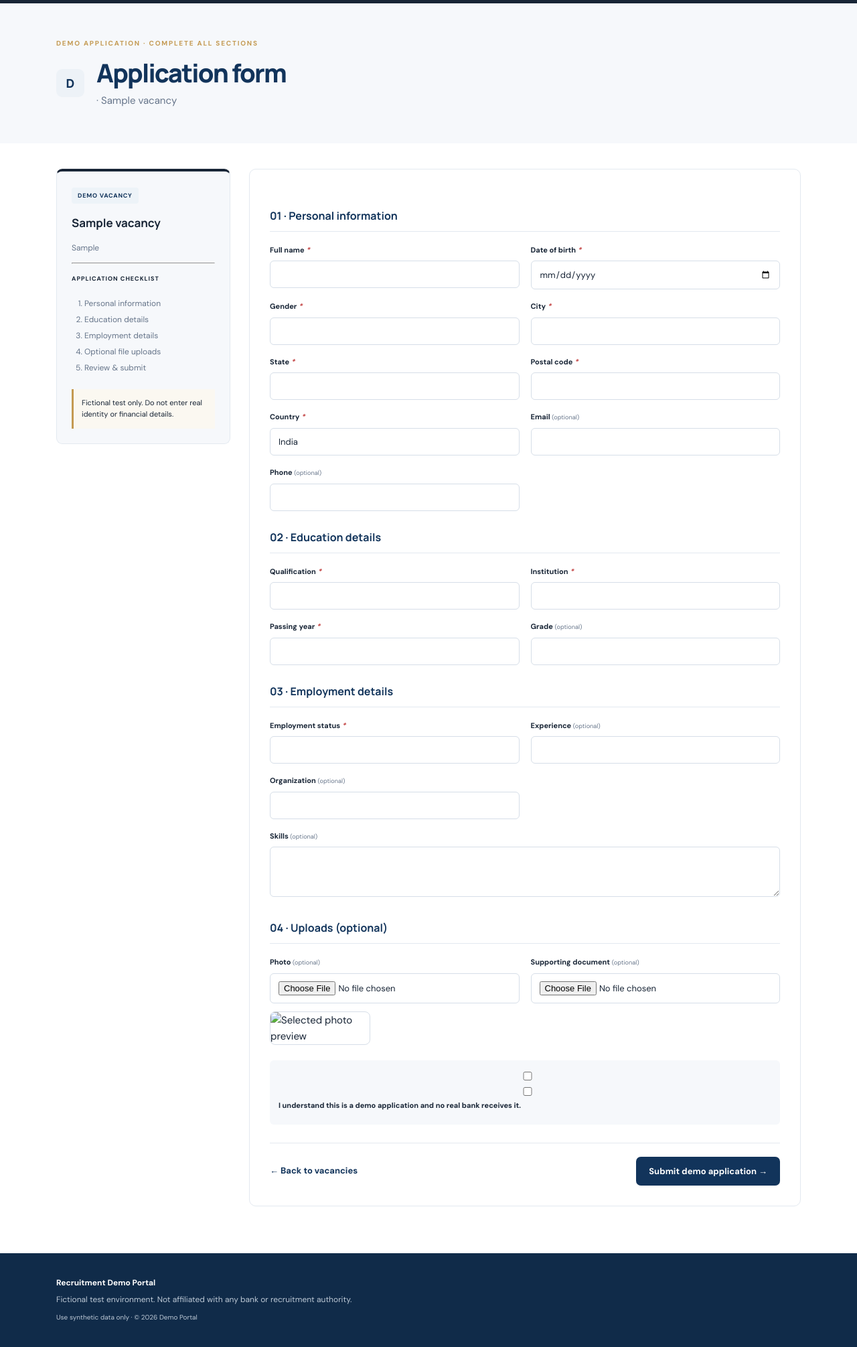
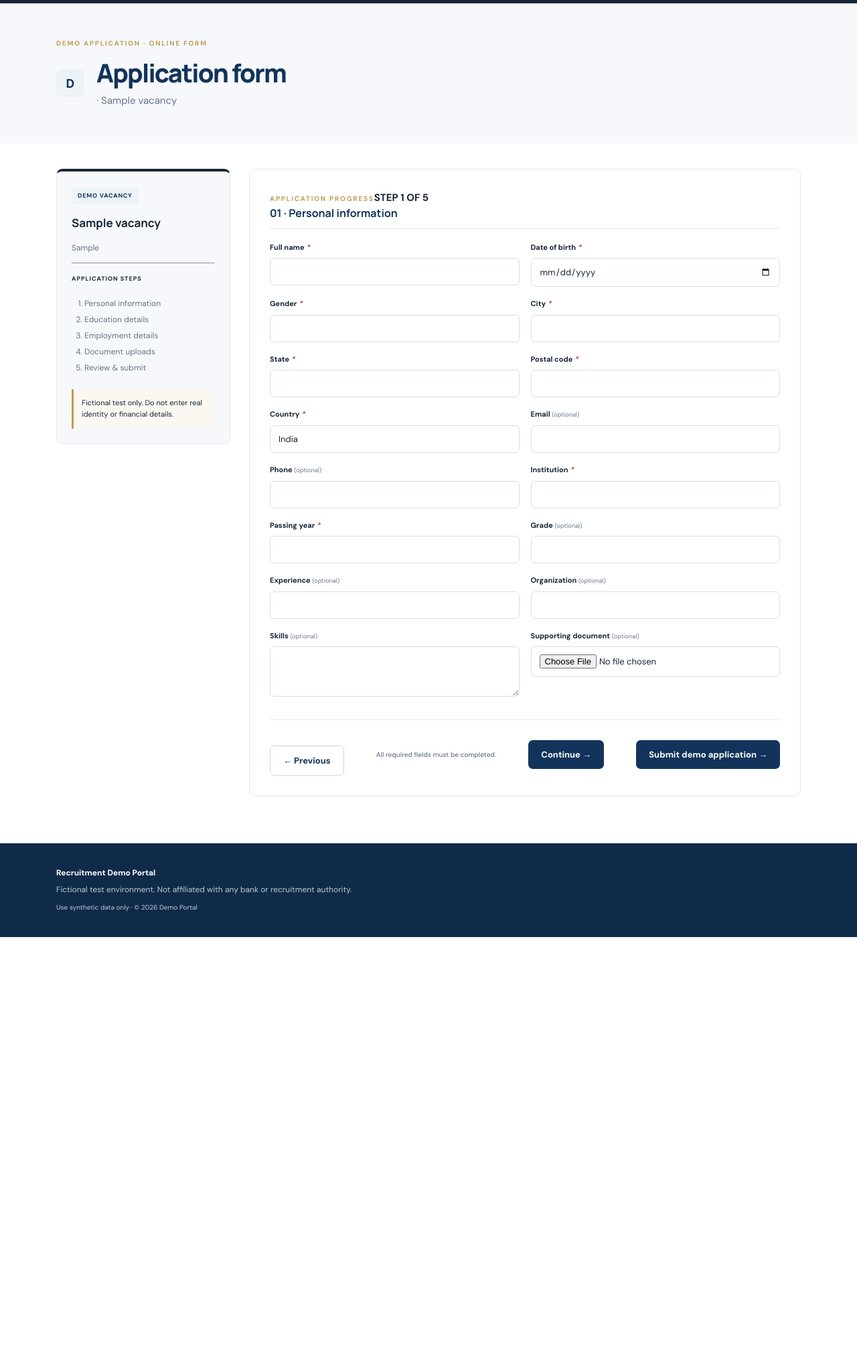
Before and after one commit to pk8873/17-11-2026, a Django app: template templates/portal/apply.html in a window 1280 px wide. Shown: the part 110-2121 px from the top of the page at 67% size. After the commit the page ends 1509 px from the top, so only its background shows below. Run offline with Django 5.2, Linux system fonts and the light colour scheme; tables that the repository leaves empty hold one stand-in row (values such as "Sample post"); the template is opened without the code that fills it: values that come from a table or form of the project are taken from there, most other values are stand-ins (such as "Sample title", 1, 10 or a date in 2020).

Commit message:
Implement five-step application wizard and review screen

```diff
--- a/templates/portal/apply.html
+++ b/templates/portal/apply.html
@@ -1,10 +1,26 @@
 {% extends 'base.html' %}{% block title %}Application · Recruitment Demo Portal{% endblock %}{% block content %}
-<section class="page-heading" style="border-top:5px solid {{ vacancy.bank.primary_color }};--bank-accent:{{ vacancy.bank.accent_color }}"><div class="eyebrow">DEMO APPLICATION · COMPLETE ALL SECTIONS</div><div class="bank-heading">{% if vacancy.bank.logo %}<img src="{{ vacancy.bank.logo.url }}" alt="Fictional demo institution logo">{% else %}<span class="bank-icon">{{ vacancy.bank.short_name|default:'D'|slice:':1' }}</span>{% endif %}<div><h1>Application form</h1><p>{{ vacancy.bank.name }} · {{ vacancy.title }}</p></div></div></section>
-<div class="form-layout"><aside class="form-aside" style="border-top:4px solid {{ vacancy.bank.primary_color }}"><span class="pill">DEMO VACANCY</span><h3>{{ vacancy.title }}</h3><p>{{ vacancy.department }}</p><hr><small>APPLICATION CHECKLIST</small><ol><li>Personal information</li><li>Education details</li><li>Employment details</li><li>Optional file uploads</li><li>Review & submit</li></ol><div class="notice compact">Fictional test only. Do not enter real identity or financial details.</div></aside>
-<form method="post" enctype="multipart/form-data" class="application-form">{% csrf_token %}{% if form.non_field_errors %}<div class="error">{{ form.non_field_errors }}</div>{% endif %}
-<h2>01 · Personal information</h2><div class="field-grid">
-{% for field in form %}{% if field.name == 'qualification' %}</div><h2>02 · Education details</h2><div class="field-grid">{% elif field.name == 'employment_status' %}</div><h2>03 · Employment details</h2><div class="field-grid">{% elif field.name == 'photo' %}</div><h2>04 · Uploads (optional)</h2><div class="field-grid">{% elif field.name == 'demo_acknowledged' %}</div><div class="declaration">{% endif %}
-<div class="field {% if field.name == 'skills' or field.name == 'demo_acknowledged' %}wide{% endif %}">{% if field.name != 'demo_acknowledged' %}<label for="{{ field.id_for_label }}">{{ field.label }}{% if field.field.required %} <em>*</em>{% else %} <small>(optional)</small>{% endif %}</label>{% endif %}{{ field }}{% if field.name == 'photo' %}<img id="photo-preview" class="photo-preview" alt="Selected photo preview" hidden>{% endif %}{% for error in field.errors %}<small class="field-error">{{ error }}</small>{% endfor %}{% if field.name == 'demo_acknowledged' %}<label class="check-label" for="{{ field.id_for_label }}">{{ field }} I understand this is a demo application and no real bank receives it.</label>{% endif %}</div>
-{% endfor %}</div><div class="form-actions"><a class="text-link" href="{% url 'vacancies' %}">← Back to vacancies</a><button class="btn btn-primary" type="submit">Submit demo application →</button></div></form></div>
-<script>document.addEventListener('DOMContentLoaded',()=>{const input=document.getElementById('id_photo');const preview=document.getElementById('photo-preview');if(input&&preview){input.addEventListener('change',()=>{const file=input.files&&input.files[0];if(!file){preview.hidden=true;preview.removeAttribute('src');return;}if(!file.type.startsWith('image/')){preview.hidden=true;return;}preview.src=URL.createObjectURL(file);preview.hidden=false;});}});</script>
+<section class="page-heading" style="border-top:5px solid {{ vacancy.bank.primary_color }}"><div class="eyebrow">DEMO APPLICATION · ONLINE FORM</div><div class="bank-heading">{% if vacancy.bank.logo %}<img src="{{ vacancy.bank.logo.url }}" alt="Fictional demo institution logo">{% else %}<span class="bank-icon">{{ vacancy.bank.short_name|default:'D'|slice:':1' }}</span>{% endif %}<div><h1>Application form</h1><p>{{ vacancy.bank.name }} · {{ vacancy.title }}</p></div></div></section>
+<div class="form-layout"><aside class="form-aside" style="border-top:4px solid {{ vacancy.bank.primary_color }}"><span class="pill">DEMO VACANCY</span><h3>{{ vacancy.title }}</h3><p>{{ vacancy.department }}</p><hr><small>APPLICATION STEPS</small><ol><li>Personal information</li><li>Education details</li><li>Employment details</li><li>Document uploads</li><li>Review & submit</li></ol><div class="notice compact">Fictional test only. Do not enter real identity or financial details.</div></aside>
+<form method="post" enctype="multipart/form-data" class="application-form" id="application-form" novalidate>{% csrf_token %}<input type="hidden" name="submission_token" value="{{ submission_token }}">
+{% if form.non_field_errors %}<div class="error">{{ form.non_field_errors }}</div>{% endif %}
+<div class="wizard-top"><span class="eyebrow">APPLICATION PROGRESS</span><strong id="step-count">STEP 1 OF 5</strong><div class="progress-track"><span id="progress-fill"></span></div></div>
+<section class="wizard-step" data-step="0"><h2>01 · Personal information</h2><div class="field-grid">
+{% for field in form %}{% if field.name == 'qualification' %}{% elif field.name == 'employment_status' %}{% elif field.name == 'photo' %}{% elif field.name == 'demo_acknowledged' %}{% else %}<div class="field"><label for="{{ field.id_for_label }}">{{ field.label }}{% if field.field.required %} <em>*</em>{% else %} <small>(optional)</small>{% endif %}</label>{{ field }}{% for error in field.errors %}<small class="field-error">{{ error }}</small>{% endfor %}</div>{% endif %}{% endfor %}
+</div></section>
+<section class="wizard-step" data-step="1" hidden><h2>02 · Education details</h2><div class="field-grid">{% for field in form %}{% if field.name == 'qualification' or field.name == 'institution' or field.name == 'passing_year' or field.name == 'grade' %}<div class="field"><label for="{{ field.id_for_label }}">{{ field.label }}{% if field.field.required %} <em>*</em>{% else %} <small>(optional)</small>{% endif %}</label>{{ field }}{% for error in field.errors %}<small class="field-error">{{ error }}</small>{% endfor %}</div>{% endif %}{% endfor %}</div></section>
+<section class="wizard-step" data-step="2" hidden><h2>03 · Employment details</h2><div class="field-grid">{% for field in form %}{% if field.name == 'employment_status' or field.name == 'experience' or field.name == 'organization' or field.name == 'skills' %}<div class="field {% if field.name == 'skills' %}wide{% endif %}"><label for="{{ field.id_for_label }}">{{ field.label }}{% if field.field.required %} <em>*</em>{% else %} <small>(optional)</small>{% endif %}</label>{{ field }}{% for error in field.errors %}<small class="field-error">{{ error }}</small>{% endfor %}</div>{% endif %}{% endfor %}</div></section>
+<section class="wizard-step" data-step="3" hidden><h2>04 · Document uploads</h2><p class="muted">Uploads are optional. Use synthetic sample files only. Photo limit 3 MB; supporting document limit 5 MB.</p><div class="field-grid">{% for field in form %}{% if field.name == 'photo' or field.name == 'supporting_document' %}<div class="field"><label for="{{ field.id_for_label }}">{{ field.label }} <small>(optional)</small></label>{{ field }}{% if field.name == 'photo' %}<img id="photo-preview" class="photo-preview" alt="Selected photo preview" hidden>{% endif %}{% for error in field.errors %}<small class="field-error">{{ error }}</small>{% endfor %}</div>{% endif %}{% endfor %}</div></section>
+<section class="wizard-step" data-step="4" hidden><h2>05 · Review & declaration</h2><p class="muted">Review the details below before recording your demo application.</p><div id="review-summary" class="review-summary"></div><div class="declaration">{% with field=form.demo_acknowledged %}<div class="field"><label class="check-label" for="{{ field.id_for_label }}">{{ field }} I understand this is a demo application and no real bank, employer, or recruitment authority receives it.</label>{% for error in field.errors %}<small class="field-error">{{ error }}</small>{% endfor %}</div>{% endwith %}</div></section>
+<div class="form-actions"><button class="btn btn-outline" type="button" id="previous-step" disabled>← Previous</button><span class="muted tiny">All required fields must be completed.</span><button class="btn btn-primary" type="button" id="next-step">Continue →</button><button class="btn btn-primary" type="submit" id="submit-application" hidden>Submit demo application →</button></div>
+</form></div>
+<script>
+(()=>{const form=document.getElementById('application-form');if(!form)return;const steps=[...form.querySelectorAll('.wizard-step')];const prev=document.getElementById('previous-step');const next=document.getElementById('next-step');const submit=document.getElementById('submit-application');const count=document.getElementById('step-count');const fill=document.getElementById('progress-fill');let active=0;
+function show(n){active=Math.max(0,Math.min(n,steps.length-1));steps.forEach((s,i)=>s.hidden=i!==active);prev.disabled=active===0;next.hidden=active===steps.length-1;submit.hidden=active!==steps.length-1;count.textContent='STEP '+(active+1)+' OF '+steps.length;fill.style.width=((active+1)/steps.length*100)+'%';if(active===steps.length-1)buildReview();window.scrollTo({top:form.getBoundingClientRect().top+window.scrollY-25,behavior:'smooth'});}
+function fields(step){return [...step.querySelectorAll('input,select,textarea')].filter(el=>!['hidden','file','checkbox'].includes(el.type)&&el.name!=='csrfmiddlewaretoken'&&el.name!=='submission_token');}
+function validate(step){for(const el of fields(step)){if(!el.checkValidity()){el.reportValidity();return false;}}return true;}
+function buildReview(){const target=document.getElementById('review-summary');target.innerHTML='';const names=['full_name','date_of_birth','gender','city','state','postal_code','country','email','phone','qualification','institution','passing_year','grade','employment_status','experience','organization','skills'];names.forEach(name=>{const el=form.elements[name];if(!el)return;const label=form.querySelector('label[for="'+el.id+'"]');const value=(el.value||'').trim();if(value){const row=document.createElement('div');row.className='review-row';const a=document.createElement('span');a.textContent=label?label.textContent.replace('*','').trim():name;const b=document.createElement('strong');b.textContent=value;row.append(a,b);target.append(row);}});['photo','supporting_document'].forEach(name=>{const el=form.elements[name];if(el&&el.files&&el.files[0]){const row=document.createElement('div');row.className='review-row';const a=document.createElement('span');a.textContent=name==='photo'?'Profile photo':'Supporting document';const b=document.createElement('strong');b.textContent=el.files[0].name;row.append(a,b);target.append(row);}});}
+prev.addEventListener('click',()=>show(active-1));next.addEventListener('click',()=>{if(validate(steps[active]))show(active+1);});form.addEventListener('submit',e=>{const invalid=[...form.querySelectorAll('[required]')].find(el=>!el.checkValidity());if(invalid){e.preventDefault();const owner=steps.findIndex(s=>s.contains(invalid));show(owner<0?0:owner);invalid.reportValidity();return;}if(!form.elements.demo_acknowledged.checked){e.preventDefault();show(4);form.elements.demo_acknowledged.focus();}});const firstError=steps.findIndex(s=>s.querySelector('.field-error'));show(firstError>=0?firstError:0);
+const photo=form.elements.photo;const preview=document.getElementById('photo-preview');if(photo&&preview)photo.addEventListener('change',()=>{const file=photo.files&&photo.files[0];if(!file){preview.hidden=true;return;}if(file.type.startsWith('image/')){preview.src=URL.createObjectURL(file);preview.hidden=false;}});
+})();
+</script>
 {% endblock %}
```
